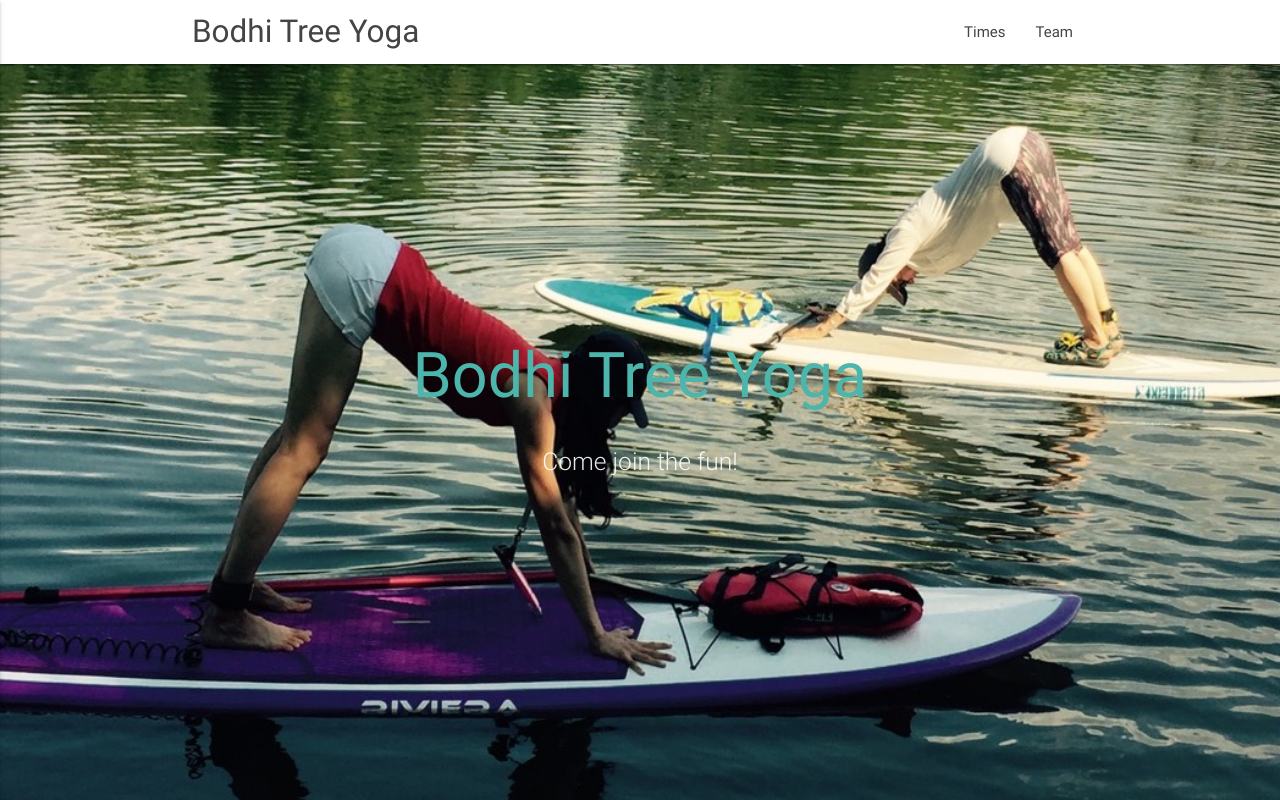
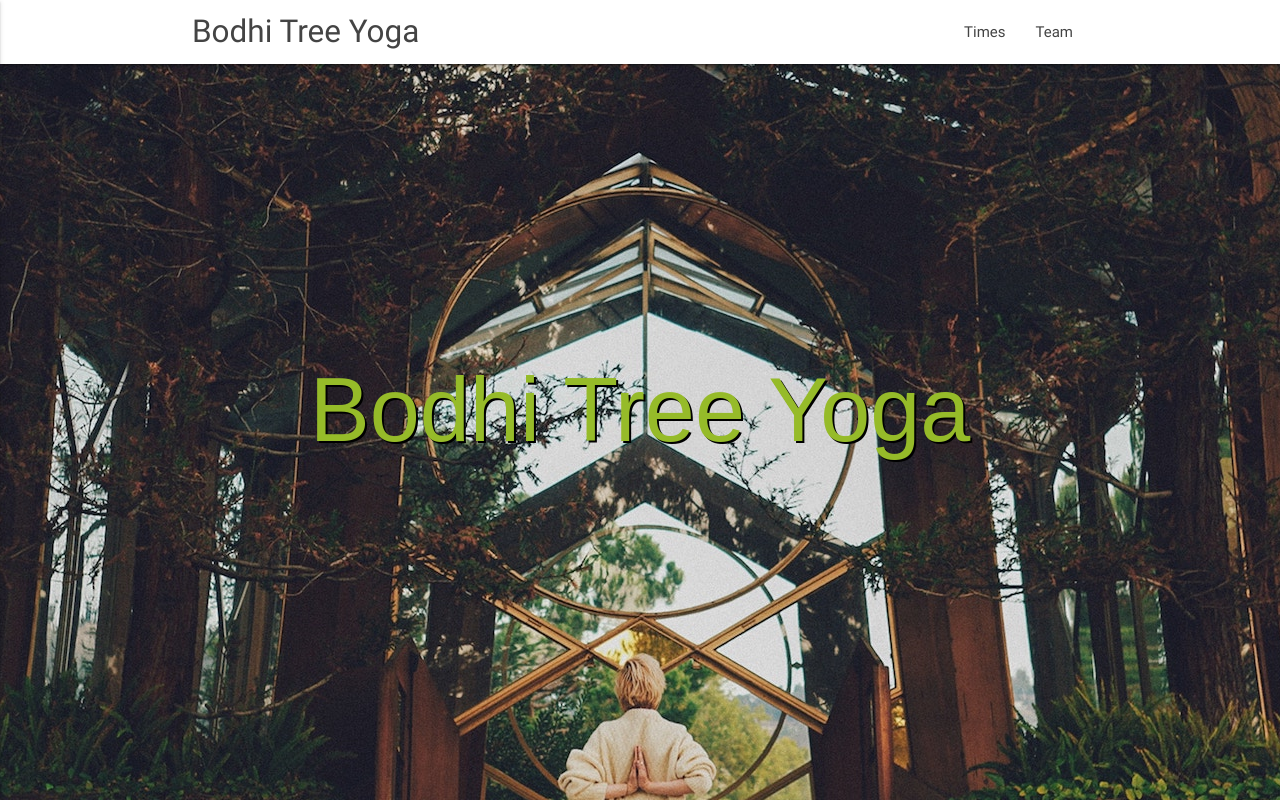
Before and after one commit to thrillstone/bodhitree, a website: page index.html in a window 1280 px wide. Shown: the top 800 px of the page. Drawn offline with nearby package versions, Linux system fonts and the light colour scheme.

Commit message:
New image

```diff
--- a/assets/materialize/css/style.css
+++ b/assets/materialize/css/style.css
@@ -23,6 +23,13 @@ nav .brand-logo {
 
 .navbar-fixed.loaded, nav.loaded {
 	margin-top: 0;
+}
+
+h1 {
+	font-size: 90px;
+	font-family: fantasy;
+	color: #96bb29;
+	text-shadow: 2px 2px #000;
 }
 
 p {
--- a/assets/materialize/js/init.js
+++ b/assets/materialize/js/init.js
@@ -5,7 +5,7 @@
 		$('.parallax').parallax();
 		var options = [
 			{
-				selector: '#index-banner', offset: 800, callback: function (el) {
+				selector: '#index-banner', offset: 1200, callback: function (el) {
 					$("nav").addClass("loaded");
 					$(".navbar-fixed").addClass("loaded");
 				}
--- a/index.html
+++ b/index.html
@@ -35,15 +35,15 @@
     <div class="section no-pad-bot">
       <div class="container">
         <br><br>
-        <h1 class="header center teal-text text-lighten-2">Bodhi Tree Yoga</h1>
-        <div class="row center">
+        <h1 class="header center">Bodhi Tree Yoga</h1>
+        <!--<div class="row center">
           <h5 class="header col s12 light">Come join the fun!</h5>
-        </div>
+        </div>-->
 		<br><br>
 
 		</div>
 		</div>
-		<div class="parallax"><img src="assets/images/paddle.jpg" alt="Unsplashed background img 1"></div>
+		<div class="parallax"><img src="assets/images/bodhitree.jpg" alt="Unsplashed background img 1"></div>
 		</div>
 
 
```
Also changed, not shown: assets/images/bodhitree.jpg (added).
